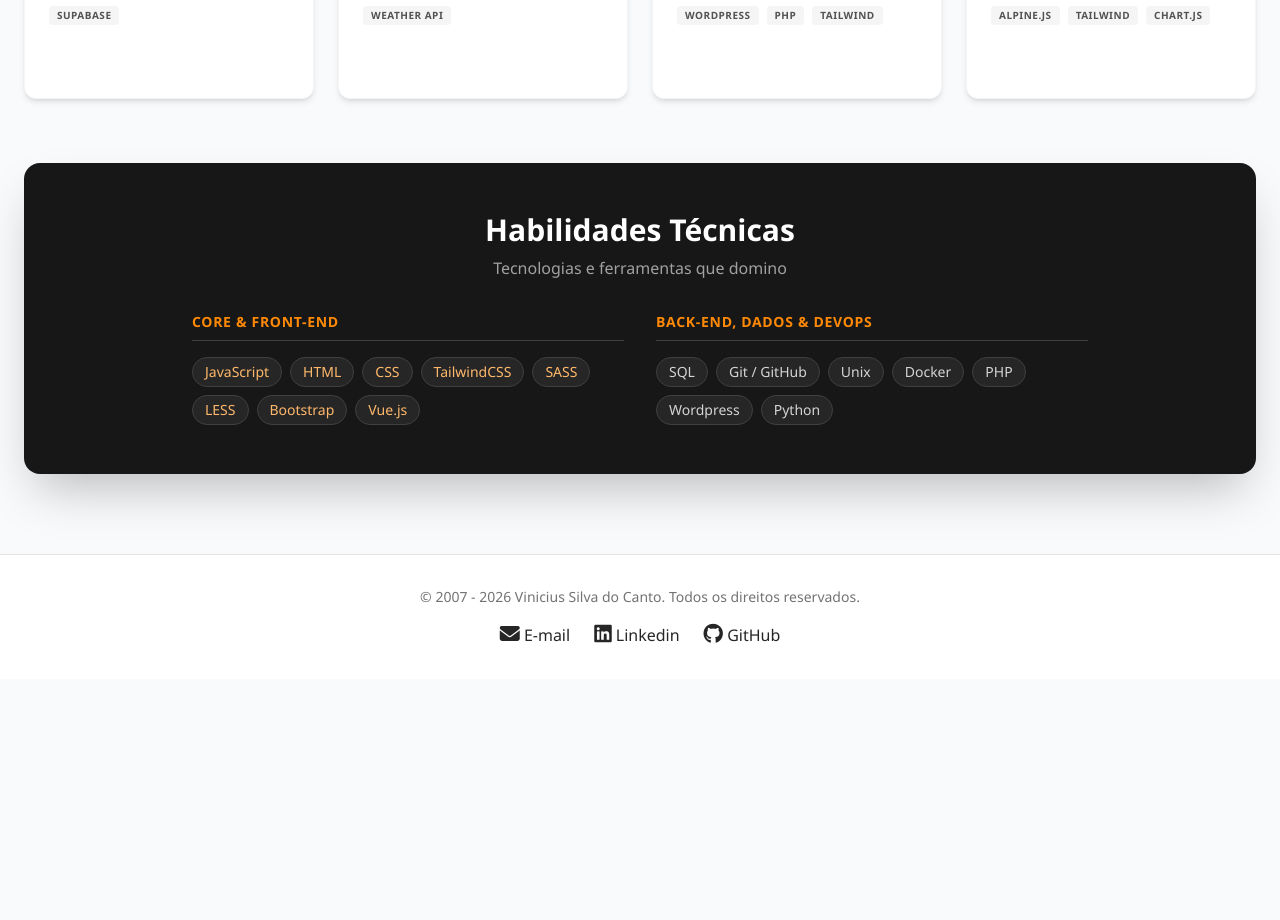
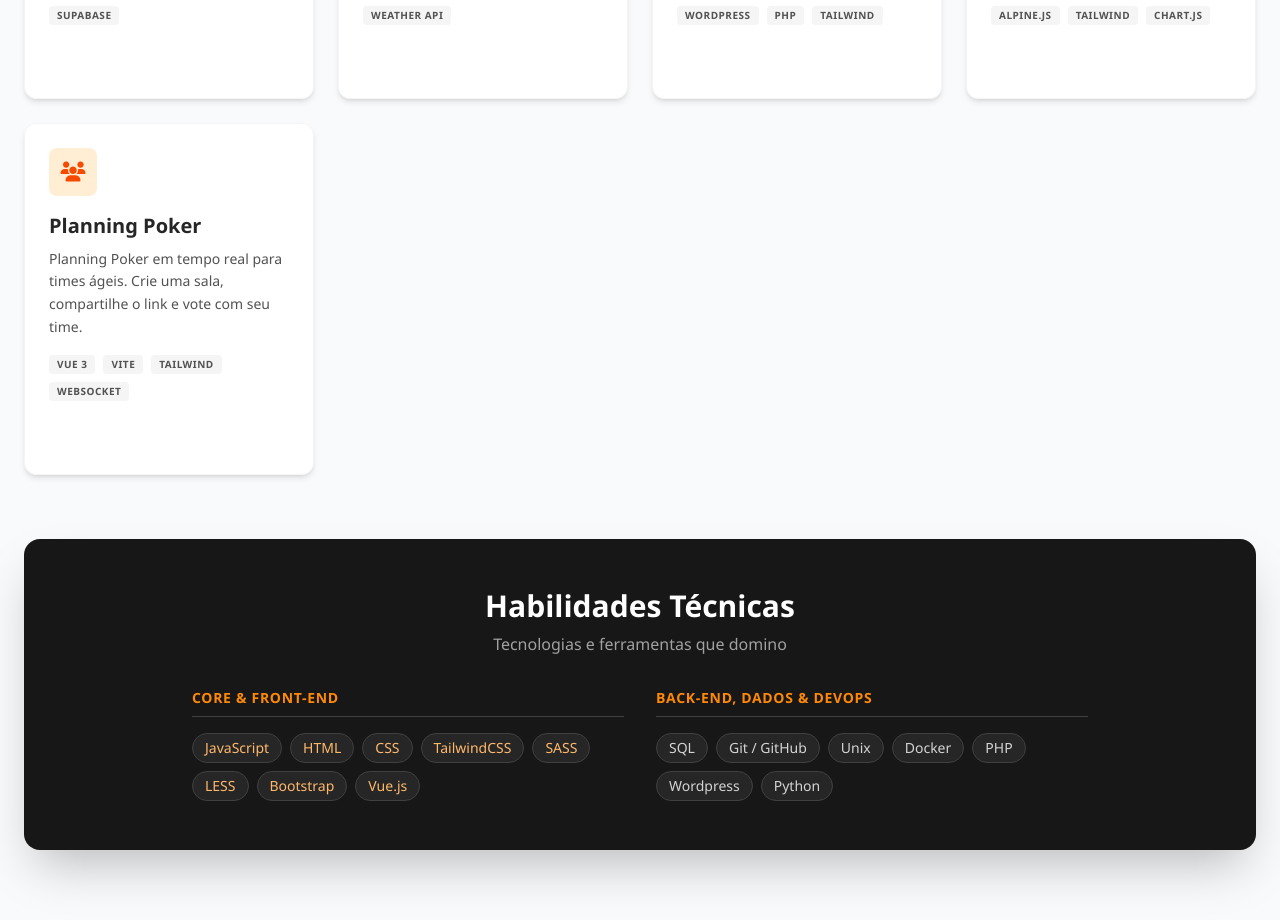
Before and after one commit to viniciusdocanto/docanto, a Vue app: page / in a window 1280 px wide. Shown: the part 1560-2480 px from the top of the page. Before the commit the page ends 2239 px from the top, so only its background shows below. Built offline with nearby package versions, Linux system fonts and the light colour scheme.

Commit message:
feat: add planning poker to projects list

```diff
--- a/src/components/Projects.vue
+++ b/src/components/Projects.vue
@@ -70,6 +70,14 @@ const projects = computed(() => [
         url: 'https://wtsiegelindex.cibccm.com/',
         tech: ['Alpine.js', 'Tailwind', 'Chart.js'],
         desc: locale.value === 'pt' ? 'Plataforma financeira de alto nível para o CIBC Capital Markets, com foco em visualização de dados e performance.' : 'High-level financial platform for CIBC Capital Markets, focusing on data visualization and performance.'
+    },
+    {
+        id: 5,
+        name: 'Planning Poker',
+        icon: 'fa-solid fa-users',
+        url: 'https://sites.docanto.net/planningpoker/',
+        tech: ['Vue 3', 'Vite', 'Tailwind', 'WebSocket'],
+        desc: locale.value === 'pt' ? 'Planning Poker em tempo real para times ágeis. Crie uma sala, compartilhe o link e vote com seu time.' : 'Real-time Planning Poker for agile teams. Create a room, share the link, and vote with your team.'
     }
 ])
 </script>
```
